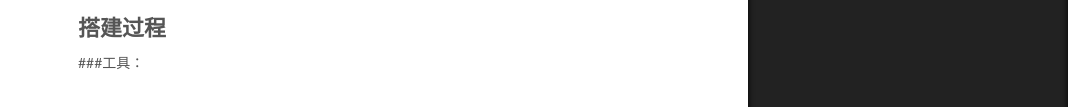
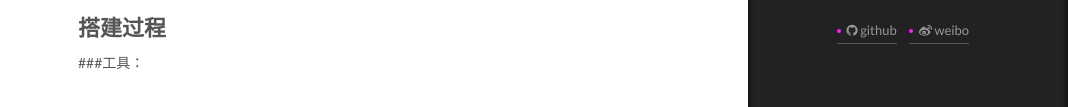
Before and after one commit to tohugh/tohugh.github.io, a plain HTML site: page index.html in a window 1280 px wide. Both pictures are taken after a click on the element 1217 px from the left and 742 px from the top of the page. Shown: the part 289-396 px from the top of the page, without its empty margins (212-1280 px from the left). Drawn offline with Linux system fonts and the light colour scheme; a script that the page names is missing.

Commit message:
Site updated: 2016-01-06 22:25:19

```diff
--- a/css/main.css
+++ b/css/main.css
@@ -961,7 +961,7 @@ body {
   width: 4px;
   height: 4px;
   border-radius: 50%;
-  background: #ffffd9;
+  background: #ff1cff;
 }
 .sidebar-nav {
   margin: 0 0 20px;
--- a/index.html
+++ b/index.html
@@ -349,6 +349,20 @@
 
         <div class="links-of-author motion-element">
 
+
+              <span class="links-of-author-item">
+                <a href="https://github.com/tohugh" target="_blank">
+                  <i class="fa fa-github"></i> github
+                </a>
+              </span>
+
+              <span class="links-of-author-item">
+                <a href="http://weibo.com/u/2485787673" target="_blank">
+                  <i class="fa fa-weibo"></i> weibo
+                </a>
+              </span>
+
+
         </div>
 
 
```
Also changed, not shown: 2016/01/06/终于搭建好了/index.html (+14 -0 lines), archives/2016/01/index.html (+14 -0 lines), archives/2016/index.html (+14 -0 lines), archives/index.html (+14 -0 lines).
